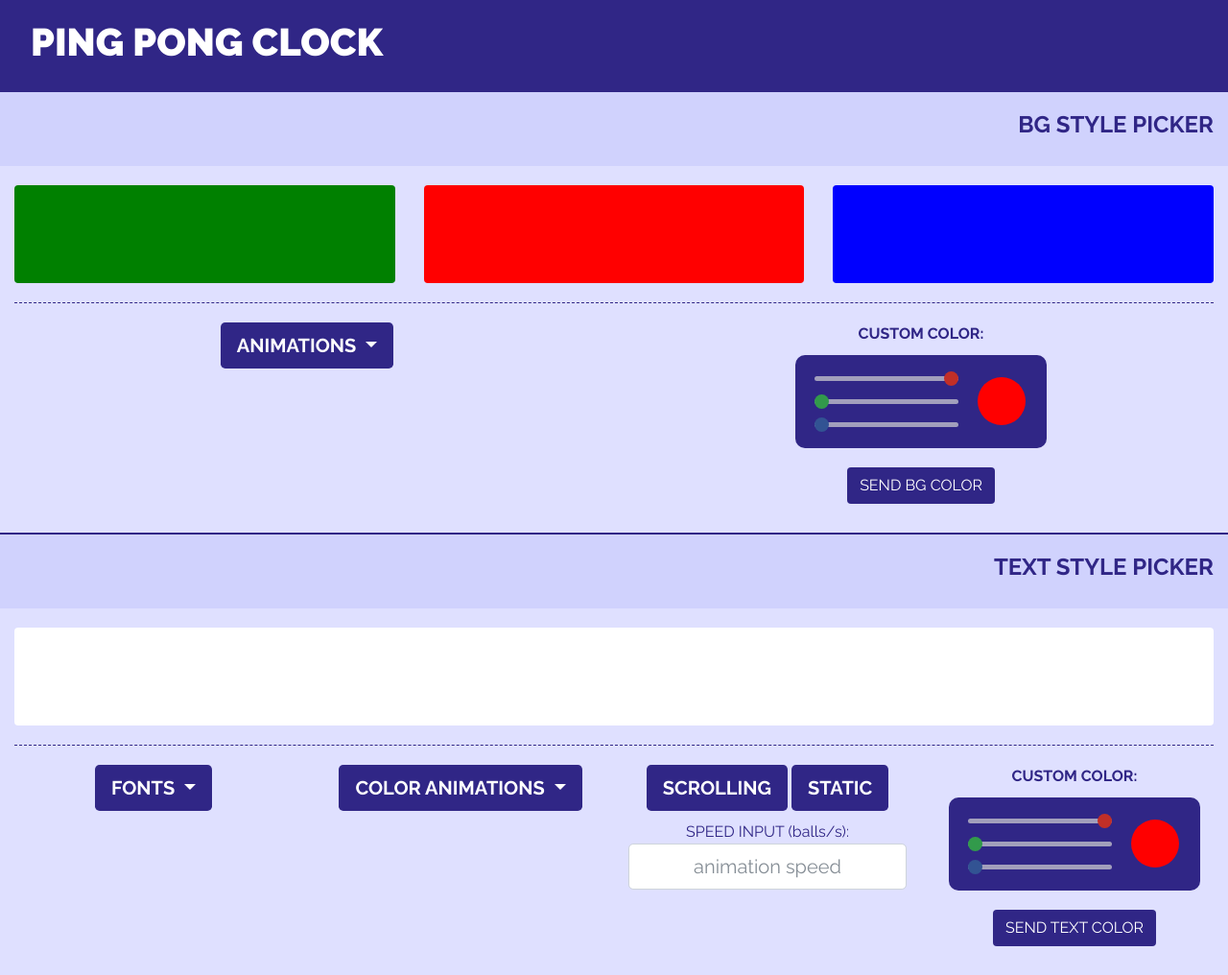
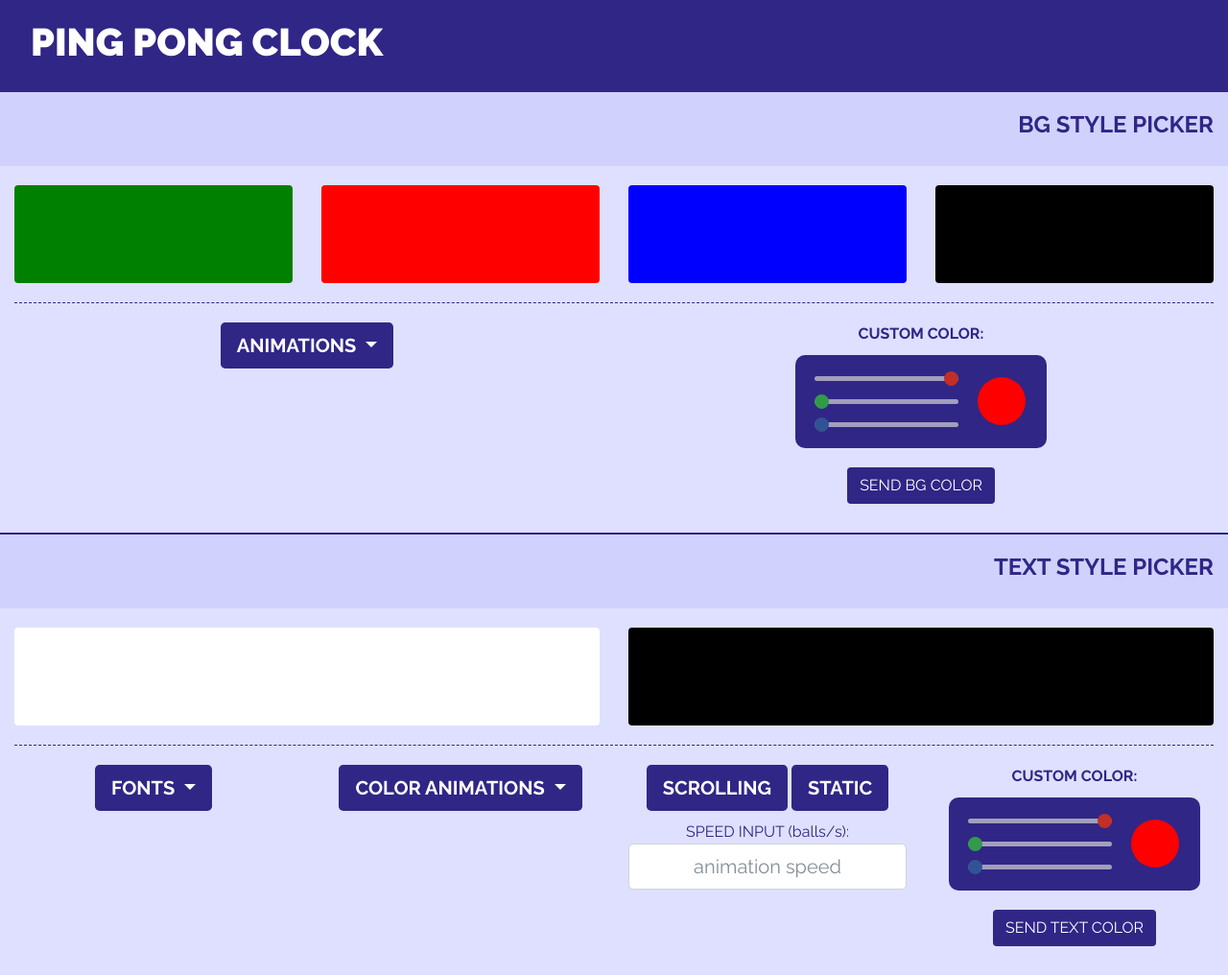
Before and after one commit to lancewilhelm/pingPongBallClock, a Flask app: page / in a window 1280 px wide. Shown: the whole page at 96% size. Run offline with Flask 2, Linux system fonts and the light colour scheme; parts of the project's set-up code (start-up, migrations or seed data) failed here and were passed over; some libraries are stand-ins or nearby versions.

Commit message:
added black buttons for bg and text

```diff
--- a/code/static/css/style.css
+++ b/code/static/css/style.css
@@ -44,6 +44,10 @@ h4 {
 
 .btn-blue {
 	background-color: #0000ff;
+}
+
+.btn-black {
+	background-color: #000000;
 }
 
 .btn-purple {
--- a/code/static/js/script.js
+++ b/code/static/js/script.js
@@ -53,6 +53,17 @@ function setBGBlue(){
 	xhttp.send("color=solid&red="+red+"&green="+green+"&blue="+blue);
 }
 
+function setBGBlack(){
+	origin = window.location.origin
+	var xhttp = new XMLHttpRequest();
+	var red = 0;
+	var green = 0;
+	var blue = 0;
+	xhttp.open("POST", "/api/bgcolor", true);
+	xhttp.setRequestHeader("Content-type", "application/x-www-form-urlencoded");
+	xhttp.send("color=solid&red="+red+"&green="+green+"&blue="+blue);
+}
+
 function setTextWhite(){
 	origin = window.location.origin
 
@@ -60,6 +71,18 @@ function setTextWhite(){
 	var red = 255;
 	var green = 255;
 	var blue = 255;
+	xhttp.open("POST", "/api/textcolor", true);
+	xhttp.setRequestHeader("Content-type", "application/x-www-form-urlencoded");
+	xhttp.send("color=solid&red="+red+"&green="+green+"&blue="+blue);
+}
+
+function setTextBlack(){
+	origin = window.location.origin
+
+	var xhttp = new XMLHttpRequest();
+	var red = 0;
+	var green = 0;
+	var blue = 0;
 	xhttp.open("POST", "/api/textcolor", true);
 	xhttp.setRequestHeader("Content-type", "application/x-www-form-urlencoded");
 	xhttp.send("color=solid&red="+red+"&green="+green+"&blue="+blue);
--- a/code/templates/index.html
+++ b/code/templates/index.html
@@ -30,6 +30,9 @@
             </div>
             <div class="col-sm">
                 <button type="button" class="btn btn-block btn-blue" onclick="setBGBlue()"></button>
+			</div>
+			<div class="col-sm">
+                <button type="button" class="btn btn-block btn-black" onclick="setBGBlack()"></button>
             </div>
 		</div>
 
@@ -80,6 +83,9 @@
 		<div class="row">
 			<div class="col-sm">
 				<button type="button" class="btn btn-block btn-white" onclick="setTextWhite()"></button>
+			</div>
+			<div class="col-sm">
+				<button type="button" class="btn btn-block btn-black" onclick="setTextBlack()"></button>
 			</div>
 		</div>
 
```
Also changed, not shown: 1 other file.
